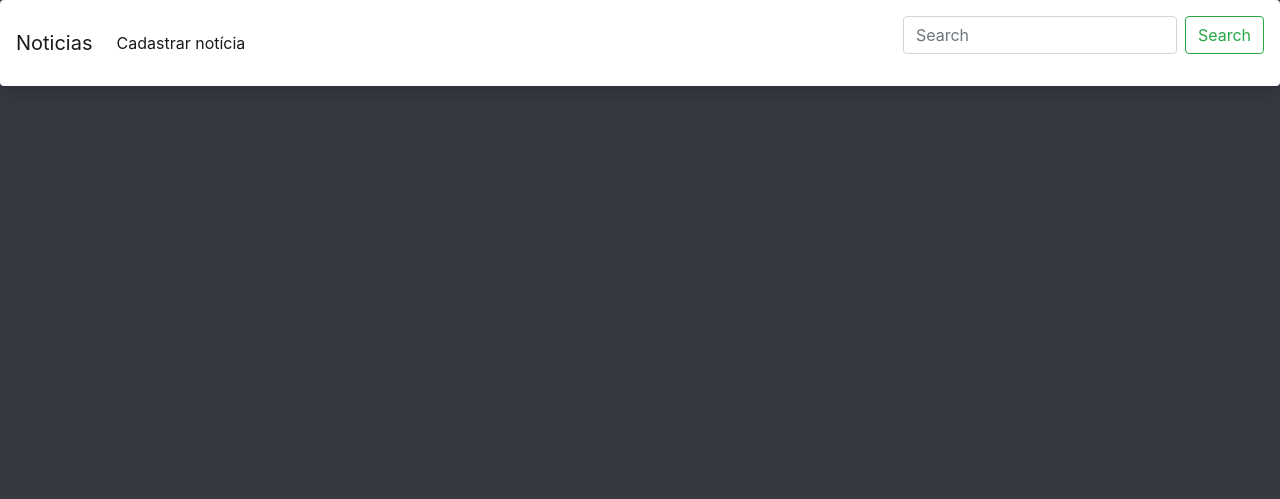
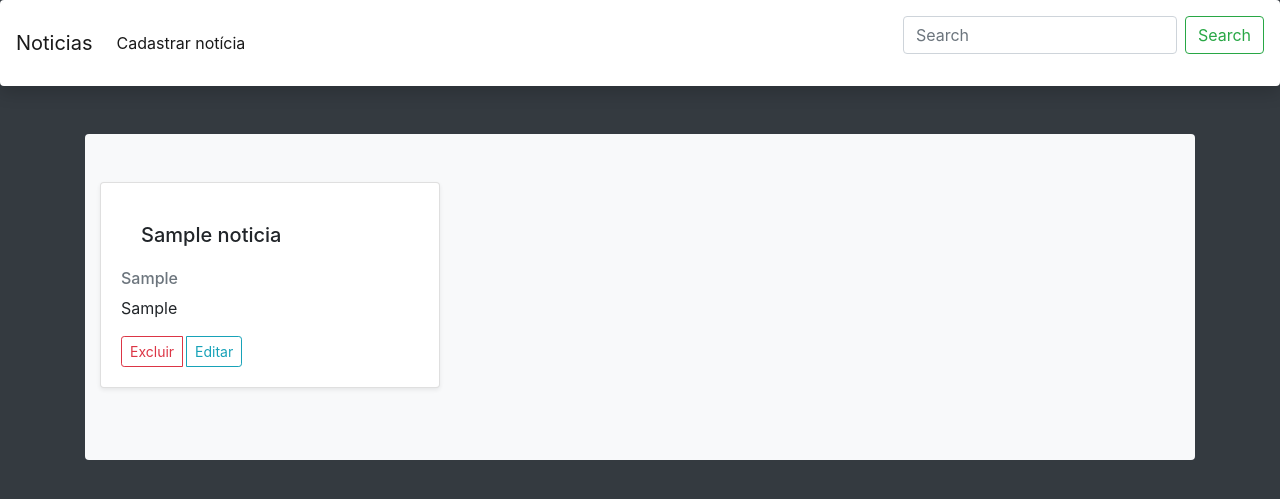
Before and after one commit to Arthur-Juan/cadastro-noticias, a PHP site: page / in a window 1280 px wide. Shown: the top 499 px of the page. Run offline with PHP 8.4, Linux system fonts and the light colour scheme; tables that the repository leaves empty or names only in its code hold one stand-in row (values such as "Sample post").

Commit message:
Consulta ao banco de dados.

```diff
--- a/app/Database/Database.php
+++ b/app/Database/Database.php
@@ -71,7 +71,7 @@ class Database{
     public function execute($query, $params=[]){
         try{
             $statement = $this->connection->prepare($query);//PREPARA A QUERY
-            $statement->execute($params);//EXECURA A QUERY COM OS PARAMETROS
+            $statement->execute($params);//SUBSTITUI OS ? PELOS PARAMETROS E EXECUTA A QUERY
             return $statement;
         }catch(PDOException $e){
             die('ERROR '. $e->getMessage());
@@ -85,8 +85,8 @@ class Database{
      */
     public function insert($values){
         //DADOS DA QUERY
-        $fields =  array_keys($values); //filds pegou as chaves do array values
-        $binds = array_pad([], count($fields), '?');
+        $fields =  array_keys($values); //PEGA AS CHAVES DO ARRAY 'VALUES'
+        $binds = array_pad([], count($fields), '?'); //FAZ UM ARRAY COM UM CARACTERE ESPECÍFICO EM UM TAMANHO ESCOLHIDO
 
         //MONTA A QUERY
         $query = 'INSERT INTO '.$this->table.' ('.implode(',',$fields).') VALUES ('.implode(',',$binds).')'; //CADA ? É UM VALOR DINAMICO
@@ -97,4 +97,30 @@ class Database{
         //RETORNA O ID INSERIDO
         return $this->connection->lastInsertId();
     }
+
+    //QUERY DE CONSULTA
+
+    /**
+     * Método responsável por executar uma consulta no banco
+     * @param string $where
+     * @param string $order
+     * @param string $limit
+     * @param string fields
+     * @return PDOStatement
+     */
+    public function select($where = null, $order = null, $limit = null, $fields = '*'){
+        // SELECT * FROM noticias WHERE ... ORDER BY ... LIMIT ...
+
+        //DADOS DA QUERY PARA CONFERIR SE  WHERE, ORDER E LIMIT ESTÃO DEFINIDOS
+        $where = strlen($where) ? 'WHERE ' . $where : '';
+        $order = strlen($order) ? 'ORDER BY ' . $order : '';
+        $limit = strlen($limit) ? 'LIMIT ' . $limit : '';
+
+        //MONTA A QUERY
+        $query = 'SELECT '.$fields.' FROM ' .$this->table. ' '. $where . ' '. $order . ' '. $limit;
+
+        //EXECUTA A QUERY COM O COMANDO DO PDO, NÃO PRECISA POR PARAMETROS POIS NÃO TEM MARK QUESTION
+        return $this->execute($query);
+
+    }
 }
--- a/app/Entity/Noticias.php
+++ b/app/Entity/Noticias.php
@@ -3,6 +3,9 @@
 namespace App\Entity;
 
 use \App\Database\Database;
+
+use \PDO;
+use \PDOException;
 
 class Noticias{
 
@@ -40,6 +43,8 @@ class Noticias{
         $obDatabase = new Database('noticias');
         //INSERE NO BANCO DE DADOS POR UM ARRYA ASSOCIATIVO, ONDE A CHAVE É O NOME DA CATEGORIA DO BANCO
         //E O VALOR O NOME DO CONTEUDO
+
+        //CHAMA A FUNÇÃO INSERT DO BANCO DE DADOS PASSANDO OS INPUTS DO USUARIO COMO PARAMETRO
         $this->id = $obDatabase->insert([
 
             'titulo'=>$this->titulo,
@@ -51,4 +56,20 @@ class Noticias{
 
         return true;
     }
+
+    //QUERY DE CONSULTA
+
+    /**
+     * Método responsável por obter as noticias do banco de dados
+     * @param string $where
+     * @param string $order
+     * @param string $limit
+     * @return array
+     */
+    public static function getNoticias($where = null, $order = null, $limit = null){
+        return (new Database('noticias'))->select($where, $order, $limit) //RETORNA O PDOStatement
+                                        ->fetchAll(PDO::FETCH_CLASS, self::class); //MÉTODO QUE TRANSOFRMA A INSTANCIA EM ARRAY
+    }
+
+
 }
--- /dev/null
+++ b/includes/listagem.php
@@ -0,0 +1,44 @@
+<?php
+$resultados = '';
+
+foreach ($noticias as $noticia){
+    $resultados .= ' <div class="col-md-4">
+     <div class="card mb-4 shadow-sm">
+
+    <div class="card-body">
+        <h5 class="card-body">'.$noticia->titulo.'<h5>
+        <h6 class="card-subtitle mb-2 text-muted">'.$noticia->categoria.'</h6>
+      <p class="card-text">'.$noticia->conteudo.'</p>
+      <div class="d-flex justify-content-between align-items-center">
+        <div class="btn-group">
+          <a href ="excluir.php?id='.$noticia->id.'" class="btn btn-sm btn-outline-danger mr-1">Excluir</a>
+          <a href="editar.php?id='.$noticia->id.'" class="btn btn-sm btn-outline-info">Editar</a>
+        </div>
+      </div>
+    </div>
+  </div>
+  </div>';
+}
+
+?>
+
+
+<main>
+
+
+<div class=" py-5 bg-light rounded">
+        <div class="container">
+
+          <div class="row">
+
+             <?=$resultados?>
+
+          </div>
+        </div>
+
+
+
+
+
+
+</main>
--- a/index.php
+++ b/index.php
@@ -1,5 +1,11 @@
 <?php
 
+require __DIR__ .'/vendor/autoload.php';
+
+use \App\Entity\Noticias;
+
+$noticias = Noticias::getNoticias();
 
 include __DIR__ . '/includes/header.php';
+include __DIR__ . '/includes/listagem.php';
 include __DIR__ . '/includes/footer.php';
```
